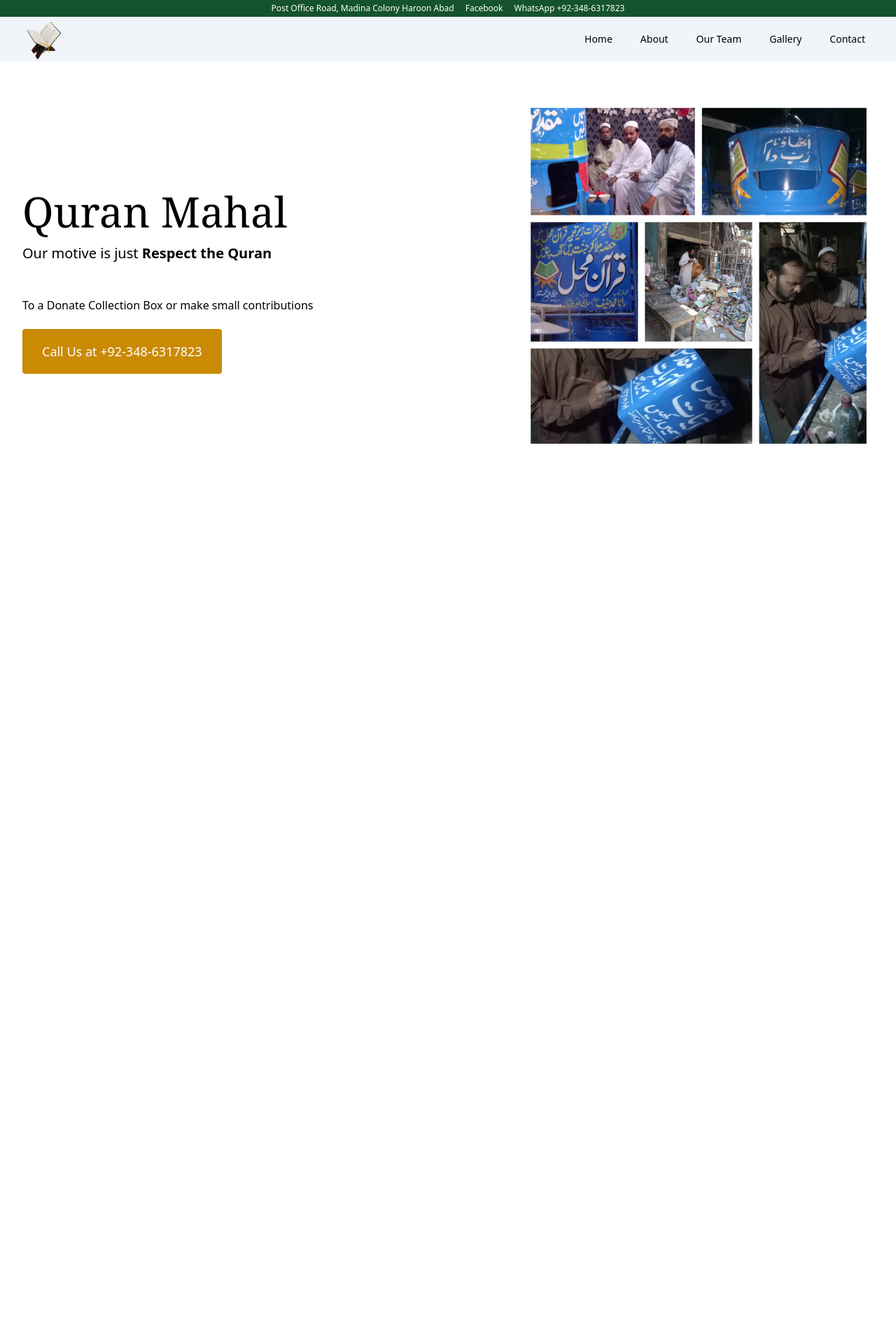
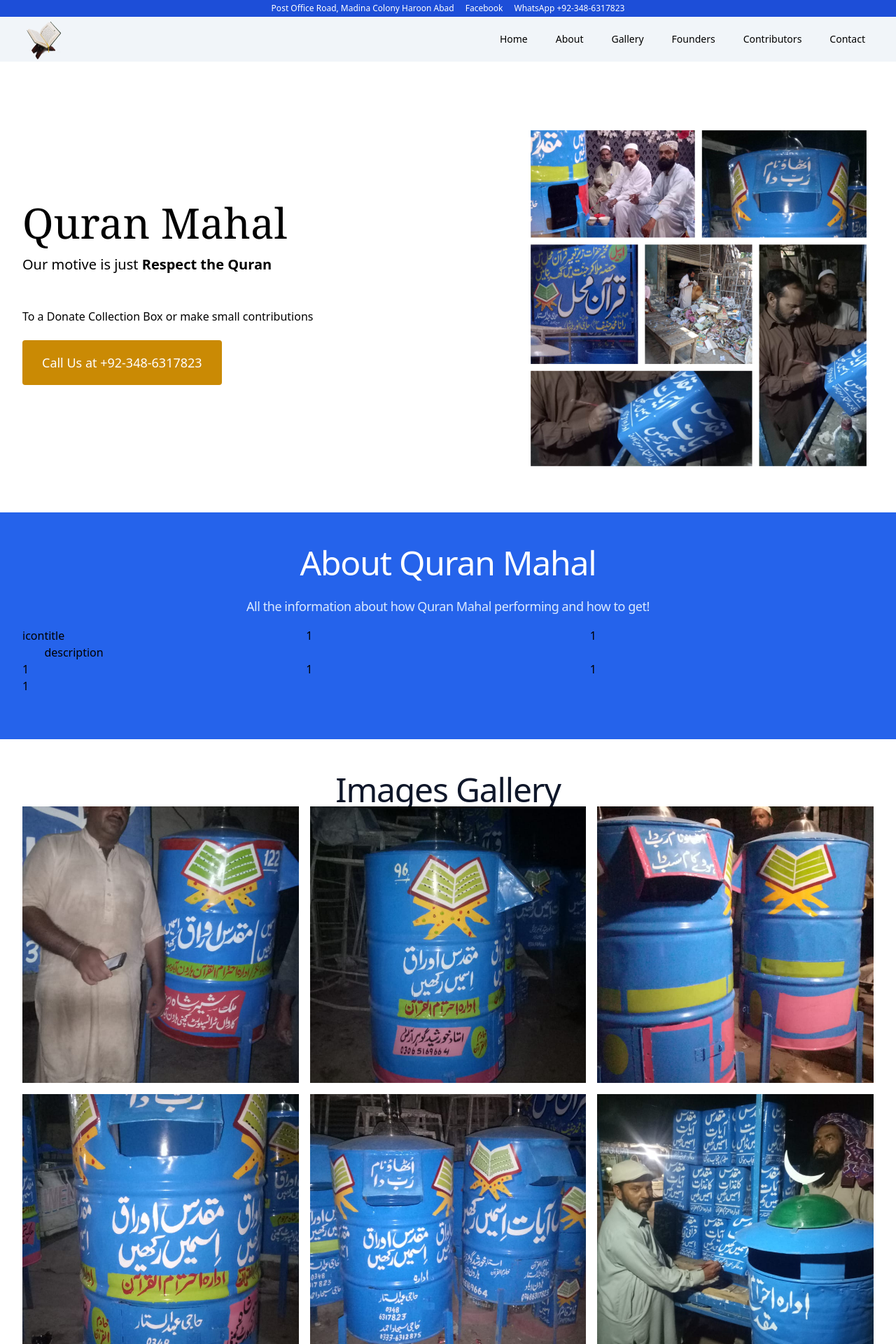
Before and after one commit to mumairofficial/quran-mahal, a Next.js app: page / in a window 1280 px wide. Shown: the top 1920 px of the page at 70% size. Before the commit the page ends 800 px from the top, so only its background shows below. Built offline with nearby package versions, Linux system fonts and the light colour scheme.

Commit message:
gallery and various sections

```diff
--- /dev/null
+++ b/components/AboutSection.tsx
@@ -0,0 +1,38 @@
+import React from "react";
+
+const AboutSection = () => {
+  return (
+    <section
+      id="about-us"
+      className="relative overflow-hidden bg-blue-600 py-4 sm:py-8"
+    >
+      <div className="max-w-7xl mx-auto px-4 py-4 sm:px-6 lg:px-8">
+        <div className="max-w-2xl md:mx-auto md:text-center xl:max-w-none">
+          <h2 className="font-display text-3xl tracking-tight text-white sm:text-4xl md:text-5xl">
+            About Quran Mahal
+          </h2>
+          <p className="mt-6 text-lg tracking-tight text-blue-100">
+            All the information about how Quran Mahal performing and how to get!
+          </p>
+        </div>
+        <div className="grid grid-cols-1 md:grid-cols-3 py-4">
+          <div className="flex">
+            <div>icon</div>
+            <div>
+              <div>title</div>
+              <div>description</div>
+            </div>
+          </div>
+          <div>1</div>
+          <div>1</div>
+          <div>1</div>
+          <div>1</div>
+          <div>1</div>
+          <div>1</div>
+        </div>
+      </div>
+    </section>
+  );
+};
+
+export default AboutSection;
--- /dev/null
+++ b/components/ContributorsSection.tsx
@@ -0,0 +1,46 @@
+import React from "react";
+import Image from "next/image";
+import { ITeam } from "../models";
+
+interface IProps {
+  contributors: ITeam[];
+}
+
+const ContributorsSection = ({ contributors }: IProps) => {
+  return (
+    <section id="contributors" className="overflow-hidden py-4 sm:py-8">
+      <div className="max-w-7xl mx-auto px-4 py-4 sm:px-6 lg:px-8">
+        <div className="max-w-2xl md:mx-auto md:text-center xl:max-w-none">
+          <h2 className="font-display text-3xl tracking-tight text-slate-900 sm:text-4xl md:text-5xl">
+            Contributors
+          </h2>
+        </div>
+        <div className="grid grid-cols-3 gap-6 md:grid-cols-5 py-4 mt-10">
+          {contributors.map((member) => (
+            <div key={member.fullName} className="flex flex-col items-center">
+              <div className="flex-shrink-0">
+                <Image
+                  className="w-auto h-48 rounded-full"
+                  src={member.imageSrc}
+                  alt={member.fullName}
+                  width={128}
+                  height={128}
+                />
+              </div>
+              <div className="flex-grow text-center">
+                <h3 className="text-lg leading-tight text-slate-900">
+                  {member.fullName}
+                </h3>
+                <p className="text-xs leading-tight text-slate-600">
+                  {member.role}
+                </p>
+              </div>
+            </div>
+          ))}
+        </div>
+      </div>
+    </section>
+  );
+};
+
+export default ContributorsSection;
--- a/components/HeroSection.tsx
+++ b/components/HeroSection.tsx
@@ -11,8 +11,8 @@
   return (
     <div className="max-w-7xl mx-auto px-4 sm:px-6 lg:px-8">
       <div className="grid md:grid-cols-2 sm:grid-cols-1 py-8 my-6">
-        <div className="md:text-left text-center flex items-center">
-          <div>
+        <div className="flex items-center">
+          <div className="md:text-left sm:text-center">
             <div className="text-6xl font-medium font-serif">Quran Mahal</div>
             <div className="text-xl mt-4">
               Our motive is just <strong>Respect the Quran</strong>
@@ -27,7 +27,7 @@
             </div>
           </div>
         </div>
-        <div className="md:visible invisible flex justify-end">
+        <div className="mt-8 flex justify-end">
           <Image
             src="/assets/images/hero-image.jpg"
             alt="hero image"
--- /dev/null
+++ b/components/ImageGallerySection.tsx
@@ -0,0 +1,40 @@
+import React from "react";
+import Image from "next/image";
+import { IGallery } from "../models";
+
+interface IProps {
+  gallery: IGallery[];
+}
+
+const ImageGallerySection = ({ gallery }: IProps) => {
+  return (
+    <section id="image-gallery" className="overflow-hidden py-4 sm:py-8">
+      <div className="max-w-7xl mx-auto px-4 py-4 sm:px-6 lg:px-8">
+        <div className="max-w-2xl md:mx-auto md:text-center xl:max-w-none">
+          <h2 className="font-display text-3xl tracking-tight text-slate-900 sm:text-4xl md:text-5xl">
+            Images Gallery
+          </h2>
+        </div>
+        <div className="flex flex-wrap -m-1 md:-m-2">
+          {gallery.map(({ imageSrc, label }) => (
+            <div key={imageSrc} className="flex flex-wrap w-1/3">
+              <div className="w-full p-1 md:p-2">
+                <Image
+                  src={imageSrc}
+                  alt={label}
+                  width={"100%"}
+                  height="100%"
+                  layout="responsive"
+                  objectFit="cover"
+                  loading="lazy"
+                />
+              </div>
+            </div>
+          ))}
+        </div>
+      </div>
+    </section>
+  );
+};
+
+export default ImageGallerySection;
--- /dev/null
+++ b/components/TeamSection.tsx
@@ -0,0 +1,50 @@
+import Image from "next/image";
+import React from "react";
+import { ITeam } from "../models";
+
+interface IProps {
+  team: ITeam[];
+}
+
+const TeamSection = ({ team }: IProps) => {
+  return (
+    <section
+      id="founders"
+      className="overflow-hidden bg-slate-100 py-4 sm:py-8"
+    >
+      <div className="max-w-7xl mx-auto px-4 py-4 sm:px-6 lg:px-8">
+        <div className="max-w-2xl md:mx-auto md:text-center xl:max-w-none">
+          <h2 className="font-display text-3xl tracking-tight text-slate-900 sm:text-4xl md:text-5xl">
+            Founders
+          </h2>
+        </div>
+        <div className="grid grid-cols-1 md:grid-cols-3 py-4  mt-10">
+          {team.map((member) => (
+            <div key={member.fullName} className="flex flex-col items-center">
+              <div className="flex-shrink-0">
+                <Image
+                  className="w-auto h-48 rounded-full"
+                  src={member.imageSrc}
+                  alt={member.fullName}
+                  width={256}
+                  height={256}
+                  loading="lazy"
+                />
+              </div>
+              <div className="flex-grow text-center">
+                <h3 className="text-lg leading-tight text-slate-900">
+                  {member.fullName}
+                </h3>
+                <p className="text-xs leading-tight text-slate-600">
+                  {member.role}
+                </p>
+              </div>
+            </div>
+          ))}
+        </div>
+      </div>
+    </section>
+  );
+};
+
+export default TeamSection;
--- a/components/TopContactBanner.tsx
+++ b/components/TopContactBanner.tsx
@@ -7,7 +7,10 @@
 
 const TopContactBanner = ({ contact }: PropsWithChildren<IProps>) => {
   return (
-    <div className="flex justify-center items-center bg-green-900 text-white text-xs py-1">
+    <section
+      id="top-contact-bar"
+      className="flex justify-center items-center bg-blue-700 text-white text-xs py-1"
+    >
       <div>
         {contact.address} {contact.city}
       </div>
@@ -17,7 +20,7 @@
       <div>
         <a href={contact.whatsapp}>WhatsApp {contact.contactNo}</a>
       </div>
-    </div>
+    </section>
   );
 };
 
--- a/components/TopNavigationBar.tsx
+++ b/components/TopNavigationBar.tsx
@@ -25,31 +25,38 @@
             <div className="hidden md:block">
               <div className="ml-10 flex items-baseline space-x-4">
                 <a
-                  href="#"
+                  href="#top-contact-bar"
                   className="px-3 py-2 rounded-md text-sm font-medium"
                 >
                   Home
                 </a>
 
                 <a
-                  href="#"
+                  href="#about-us"
                   className="px-3 py-2 rounded-md text-sm font-medium"
                 >
                   About
                 </a>
 
                 <a
-                  href="#"
+                  href="#image-gallery"
                   className="px-3 py-2 rounded-md text-sm font-medium"
                 >
-                  Our Team
+                  Gallery
                 </a>
 
                 <a
-                  href="#"
+                  href="#founders"
                   className="px-3 py-2 rounded-md text-sm font-medium"
                 >
-                  Gallery
+                  Founders
+                </a>
+
+                <a
+                  href="#contributors"
+                  className="px-3 py-2 rounded-md text-sm font-medium"
+                >
+                  Contributors
                 </a>
 
                 <a
@@ -124,24 +131,38 @@
               className="px-2 pt-2 pb-3 space-y-1 sm:px-3 bg-slate-100"
             >
               <a
-                href="#"
+                href="#top-contact-bar"
                 className="block px-3 py-2 rounded-md text-base font-medium"
               >
                 Home
               </a>
 
               <a
-                href="#"
+                href="#about-us"
                 className="block px-3 py-2 rounded-md text-base font-medium"
               >
                 About
               </a>
 
               <a
-                href="#"
+                href="#image-gallery"
                 className="block px-3 py-2 rounded-md text-base font-medium"
               >
-                Out Team
+                Image Gallery
+              </a>
+
+              <a
+                href="#founders"
+                className="block px-3 py-2 rounded-md text-base font-medium"
+              >
+                Founders
+              </a>
+
+              <a
+                href="#contributors"
+                className="block px-3 py-2 rounded-md text-base font-medium"
+              >
+                Contributors
               </a>
 
               <a
--- a/data/data.ts
+++ b/data/data.ts
@@ -12,79 +12,145 @@
     {
       fullName: "Haji Abdul Sattar",
       role: "Founder",
-      imageSrc: "",
+      imageSrc: "/assets/images/founder/abdul-sattar.png",
     },
     {
       fullName: "Dr. Sajjad",
       role: "Founder",
-      imageSrc: "",
+      imageSrc: "/assets/images/founder/dr-sajjad.png",
     },
   ],
-  team: [
+  contributors: [
     {
       fullName: "Mufti Sajjad Haider",
       role: "Contributor",
-      imageSrc: "",
+      imageSrc: "/assets/images/team/c2.png",
     },
     {
       fullName: "Malik Shair Shah",
       role: "Contributor",
-      imageSrc: "",
+      imageSrc: "/assets/images/team/c4.png",
     },
     {
       fullName: "Fozi Press",
       role: "Contributor",
-      imageSrc: "",
+      imageSrc: "/assets/images/team/c3.png",
     },
     {
       fullName: "Haji Saleem Jagga",
       role: "Contributor",
-      imageSrc: "",
+      imageSrc: "/assets/images/team/c5.png",
     },
     {
       fullName: "Akbar",
       role: "Contributor",
-      imageSrc: "",
+      imageSrc: "/assets/images/team/c6.png",
     },
     {
       fullName: "Muhammad Akram",
       role: "Contributor",
-      imageSrc: "",
+      imageSrc: "/assets/images/team/c7.png",
     },
     {
       fullName: "Saddam Hussain",
       role: "Contributor",
-      imageSrc: "",
+      imageSrc: "/assets/images/team/c8.png",
     },
     {
       fullName: "Iqbal Bala G",
       role: "Contributor",
-      imageSrc: "",
+      imageSrc: "/assets/images/team/c9.png",
     },
     {
       fullName: "Noor Ilahi",
       role: "Contributor",
-      imageSrc: "",
+      imageSrc: "/assets/images/team/c10.png",
     },
     {
       fullName: "Shahid Naaz",
       role: "Contributor",
-      imageSrc: "",
+      imageSrc: "/assets/images/team/c11.png",
     },
     {
       fullName: "Ateeq Shahid",
       role: "Contributor",
-      imageSrc: "",
+      imageSrc: "/assets/images/team/c12.png",
     },
     {
       fullName: "Malik Azam",
       role: "Contributor",
-      imageSrc: "",
+      imageSrc: "/assets/images/team/c13.png",
     },
     {
       fullName: "Imran",
       role: "Contributor",
-      imageSrc: "",
+      imageSrc: "/assets/images/team/c14.png",
+    },
+  ],
+  images: [
+    {
+      label: "Gallery 1",
+      imageSrc: "/assets/images/gallery/image(1)-min.jpeg",
+    },
+    {
+      label: "Gallery 2",
+      imageSrc: "/assets/images/gallery/image(2)-min.jpeg",
+    },
+    {
+      label: "Gallery 3",
+      imageSrc: "/assets/images/gallery/image(3)-min.jpeg",
+    },
+    {
+      label: "Gallery 4",
+      imageSrc: "/assets/images/gallery/image(4)-min.jpeg",
+    },
+    {
+      label: "Gallery 5",
+      imageSrc: "/assets/images/gallery/image(5)-min.jpeg",
+    },
+    {
+      label: "Gallery 7",
+      imageSrc: "/assets/images/gallery/image(7)-min.jpeg",
+    },
+    {
+      label: "Gallery 8",
+      imageSrc: "/assets/images/gallery/image(8)-min.jpeg",
+    },
+    {
+      label: "Gallery 9",
+      imageSrc: "/assets/images/gallery/image(9)-min.jpeg",
+    },
+    {
+      label: "Gallery 10",
+      imageSrc: "/assets/images/gallery/image(10)-min.jpeg",
+    },
+    {
+      label: "Gallery 11",
+      imageSrc: "/assets/images/gallery/image(11)-min.jpeg",
+    },
+    {
+      label: "Gallery 12",
+      imageSrc: "/assets/images/gallery/image(12)-min.jpeg",
+    },
+    {
+      label: "Gallery 13",
+      imageSrc: "/assets/images/gallery/image(13)-min.jpeg",
+    },
+    {
+      label: "Gallery 14",
+      imageSrc: "/assets/images/gallery/image(14)-min.jpeg",
+    },
+    {
+      label: "Gallery 15",
+      imageSrc: "/assets/images/gallery/image(15)-min.jpeg",
+    },
+    {
+      label: "Gallery 16",
+      imageSrc: "/assets/images/gallery/image(16)-min.jpeg",
+    },
+    {
+      label: "Gallery 17",
+      imageSrc: "/assets/images/gallery/image(17)-min.jpeg",
     },
   ],
 };
--- a/pages/index.tsx
+++ b/pages/index.tsx
@@ -1,16 +1,19 @@
 import type { NextPage } from "next";
 import Head from "next/head";
-import Image from "next/image";
 
 import { siteData } from "../data/data";
 import TopContactBanner from "../components/TopContactBanner";
 import TopNavigationBar from "../components/TopNavigationBar";
 import HeroSection from "../components/HeroSection";
+import AboutSection from "../components/AboutSection";
+import TeamSection from "../components/TeamSection";
+import ContributorsSection from "../components/ContributorsSection";
+import ImageGallerySection from "../components/ImageGallerySection";
 // import styles from "../styles/Home.module.css";
 
 const Home: NextPage = () => {
   return (
-    <div>
+    <>
       <Head>
         <title>Create Next App</title>
         <meta name="description" content="Generated by create next app" />
@@ -23,10 +26,18 @@
         <TopNavigationBar />
 
         <HeroSection contact={siteData.contact} />
+
+        <AboutSection />
+
+        <ImageGallerySection gallery={siteData.images} />
+
+        <TeamSection team={siteData.founders} />
+
+        <ContributorsSection contributors={siteData.contributors} />
       </main>
 
       <footer></footer>
-    </div>
+    </>
   );
 };
 
```
Also changed, not shown: models/index.ts (+7 -1 lines), pages/_document.tsx (added, +22 -0 lines), public/assets/images/background-features.jpg (added), public/assets/images/gallery/image(5)-min.jpeg (renamed from public/assets/images/gallery/image(6)-min.jpeg).
